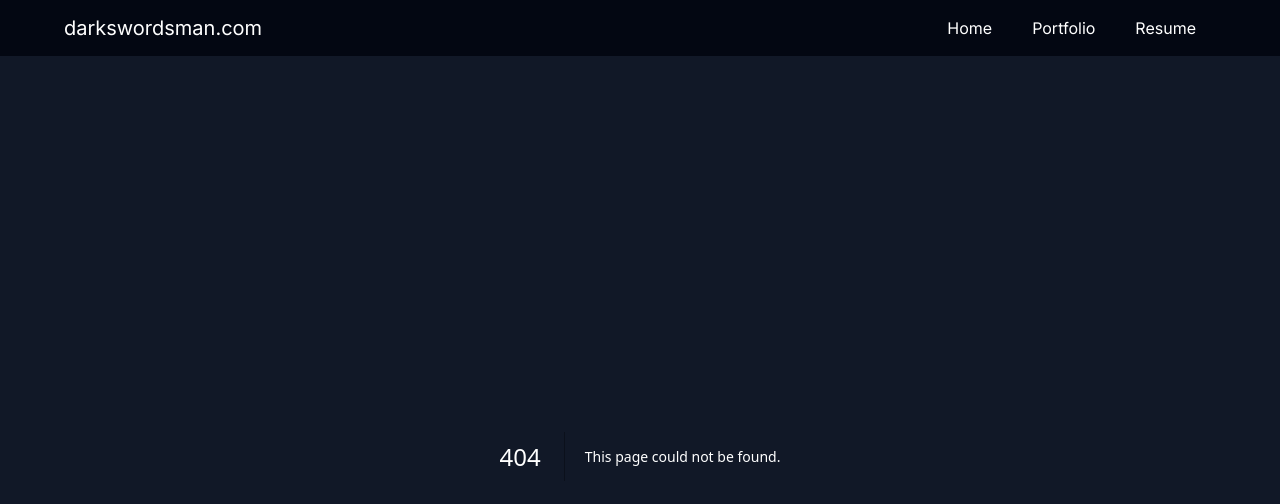
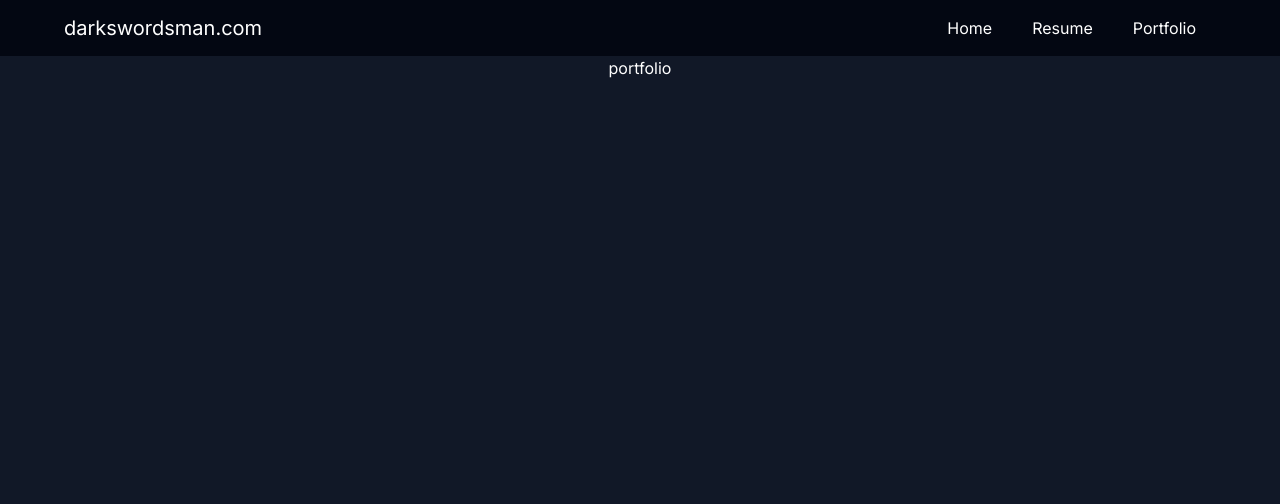
Before and after one commit to dark-swordsman/darkswordsman.com, a Next.js app: page /portfolio in a window 1280 px wide. Before the commit this address had no page. Shown: the top 504 px of the page. Built offline with nearby package versions, Linux system fonts and the light colour scheme.

Commit message:
add resume and portfolio pages, and update main layout

```diff
--- a/src/app/layout.tsx
+++ b/src/app/layout.tsx
@@ -21,7 +21,11 @@ export default function RootLayout({
           <Navbar />
         </div>
         <div className="h-dvh overflow-y-auto grow shrink basis-auto">
-          {children}
+          <div className="flex justify-center">
+            <div className="max-w-[76rem]">
+              {children}
+            </div>
+          </div>
         </div>
       </body>
     </html>
--- a/src/app/page.tsx
+++ b/src/app/page.tsx
@@ -2,10 +2,8 @@ import Hero from "@/components/main/Hero";
 
 export default function Home() {
   return (
-    <div className="flex justify-center">
-      <div className="flex flex-col max-w-[76rem]">
-        <Hero />
-      </div>
+    <div className="flex flex-col">
+      <Hero />
     </div>
   );
 }
--- /dev/null
+++ b/src/app/portfolio/page.tsx
@@ -0,0 +1,7 @@
+export default function Portfolio() {
+    return (
+        <>
+					portfolio
+				</>
+    );
+}
--- /dev/null
+++ b/src/app/resume/page.tsx
@@ -0,0 +1,7 @@
+export default function Resume() {
+    return (
+        <>
+            resume
+        </>
+    );
+}
--- a/src/components/navbar/Navbar.tsx
+++ b/src/components/navbar/Navbar.tsx
@@ -11,8 +11,8 @@ export default function Navbar() {
             <div className="h-full">
               <ul className="flex h-full items-center">
                 <NavLink href="/">Home</NavLink>
-                <NavLink href="/">Portfolio</NavLink>
-                <NavLink href="/">Resume</NavLink>
+                <NavLink href="/resume">Resume</NavLink>
+                <NavLink href="/portfolio">Portfolio</NavLink>
               </ul>
             </div>
           </div>
```
